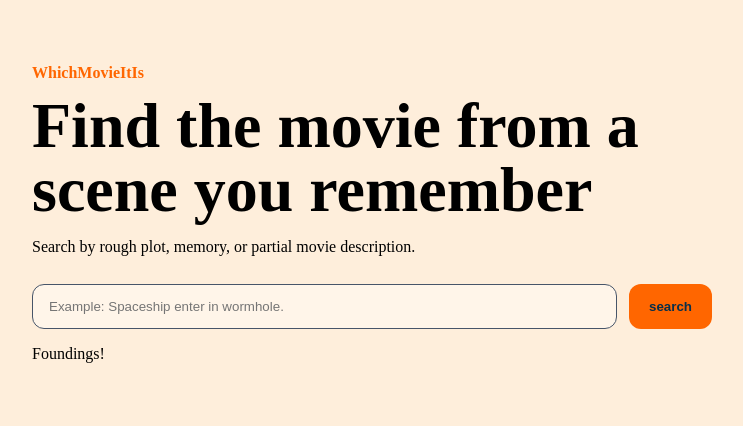
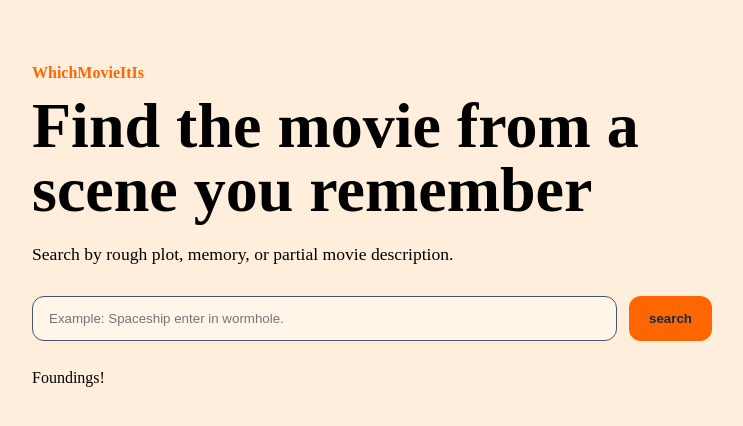
Before and after one commit to Aayush7788/whichMovieItIs, a React app in the folder frontend/: page / in a window 1280 px wide. Shown: the top 426 px of the page, without its empty margins (268-1011 px from the left). Built offline with nearby package versions, Linux system fonts and the light colour scheme; the HTML template or start-up script is replaced by a standard one.

Commit message:
fixed the error in typo

```diff
--- a/frontend/src/App.css
+++ b/frontend/src/App.css
@@ -17,7 +17,6 @@
     color: #ff6600;
     font-weight: 800;
     letter-spacing: 0.0.8em;
-    /* text-transform: ; */
 }
 
 h1 {
@@ -26,9 +25,9 @@ h1 {
     line-height: 1;
 }
 
-.subtile {
+.subtitle {
     max-width: 640px;
-    color: #cbd5e1;
+    color: #000000;
     font-size:  1.1rem;
     line-height: 1.6;
 }
@@ -59,7 +58,7 @@ h1 {
     cursor: pointer;
 }
 
-.result-section {
+.results-section {
     margin-top: 28px;
 }
 
```
